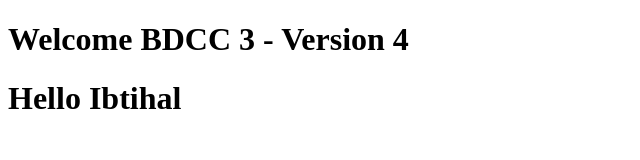
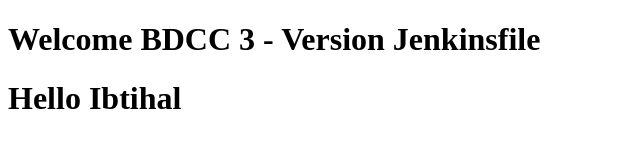
Before and after one commit to ibtihal-N/TP_Jenkins, a plain HTML site: page index.html in a window 1280 px wide. Shown: the whole page, without its empty margins (0-640 px from the left). Drawn offline with Linux system fonts and the light colour scheme.

Commit message:
vJenkinsfile

```diff
--- a/index.html
+++ b/index.html
@@ -6,7 +6,7 @@
     <title>TP2 Partie 2</title>
 </head>
 <body>
-    <h1>Welcome BDCC 3 - Version 4</h1>
+    <h1>Welcome BDCC 3 - Version Jenkinsfile</h1>
     <h1>Hello Ibtihal</h1>
 </body>
 </html>
```
